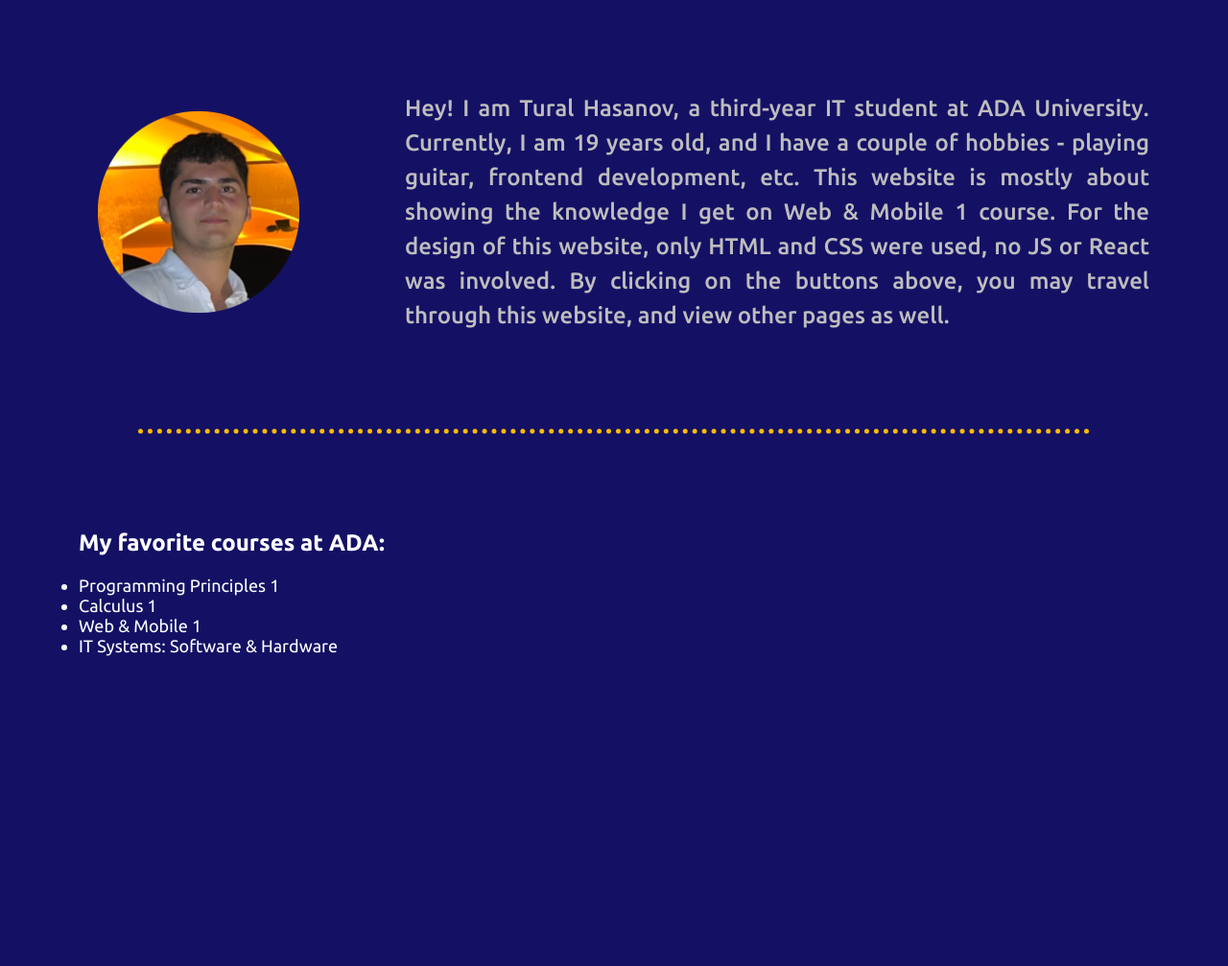
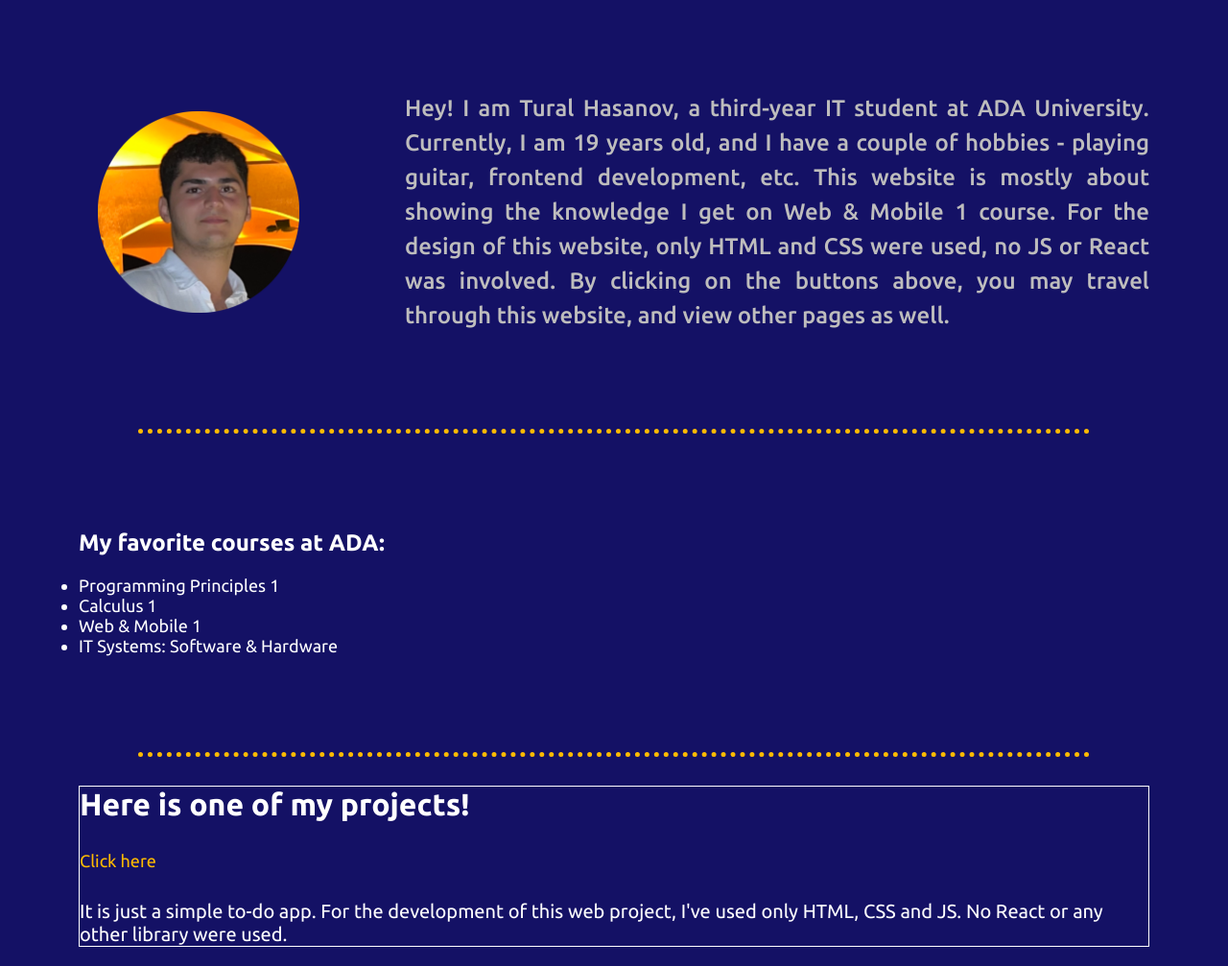
Before and after one commit to tooralscript/wm1_fall2023_sec2, a plain HTML site: page index.html in a window 1280 px wide. Shown: the part 85-1092 px from the top of the page at 96% size. Before the commit the page ends 800 px from the top, so only its background shows below. Drawn offline with Linux system fonts and the light colour scheme.

Commit message:
meistertask link added

```diff
--- a/index.html
+++ b/index.html
@@ -54,6 +54,18 @@
     </ul>
   </div>
 
+  <hr>
+
+  <div class="projects">
+
+    <h1>Here is one of my projects!</h1>
+    <a href="https://tooralscript.github.io/meister-task/" target="_blank">Click here</a>
+    <span>It is just a simple to-do app. For the development of this web project, I've used only HTML, CSS and JS. No
+      React or any other library were used.</span>
+
+
+  </div>
+
 </body>
 
 </html>
--- a/style.css
+++ b/style.css
@@ -260,3 +260,27 @@ hr {
 .questionnaire > div > input:focus-visible {
   outline: none;
 }
+
+.projects {
+  border: 1px solid white;
+  margin-top: 30px;
+  width: 90%;
+  display: flex;
+  flex-direction: column;
+  gap: 30px;
+}
+
+.projects > h1 {
+  color: white;
+}
+
+.projects > a {
+  color: rgb(255, 187, 0);
+  font-size: 18px;
+  text-decoration: none;
+}
+
+.projects > span {
+  color: white;
+  font-size: 20px;
+}
```
